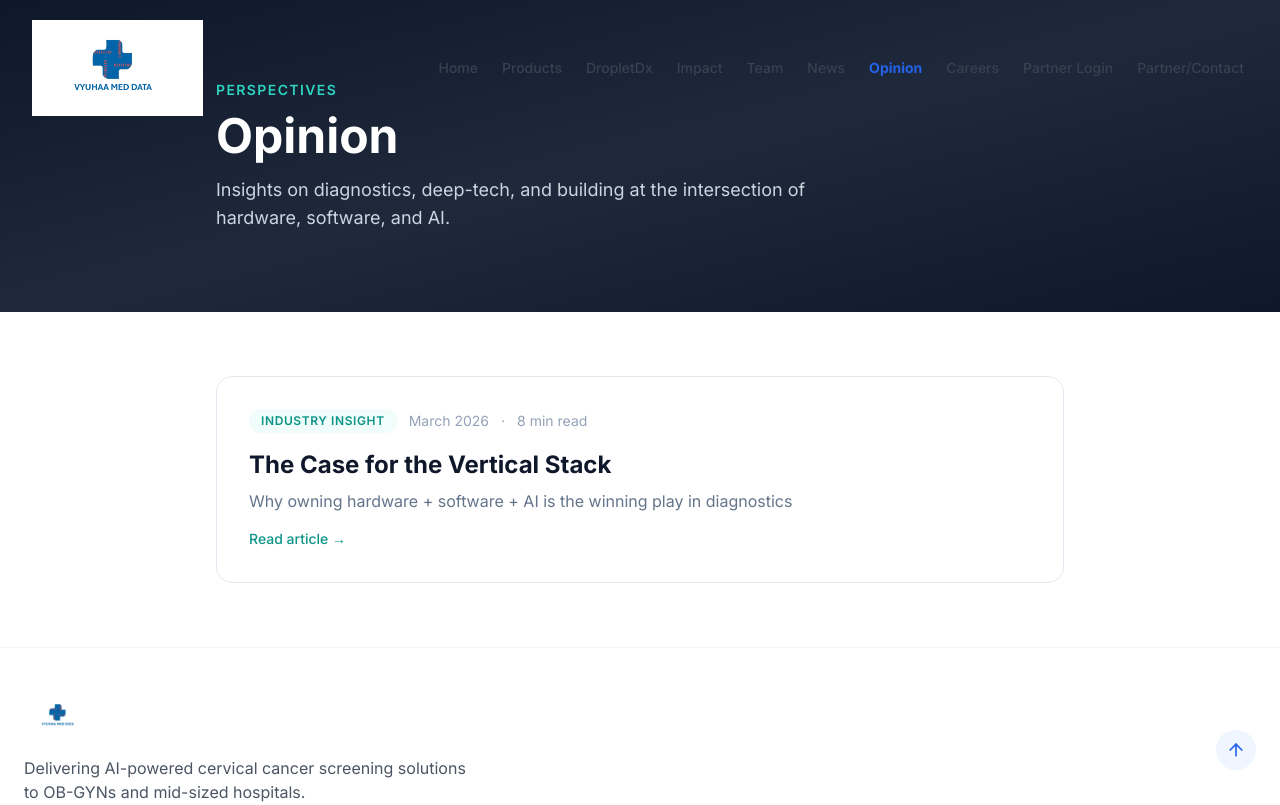
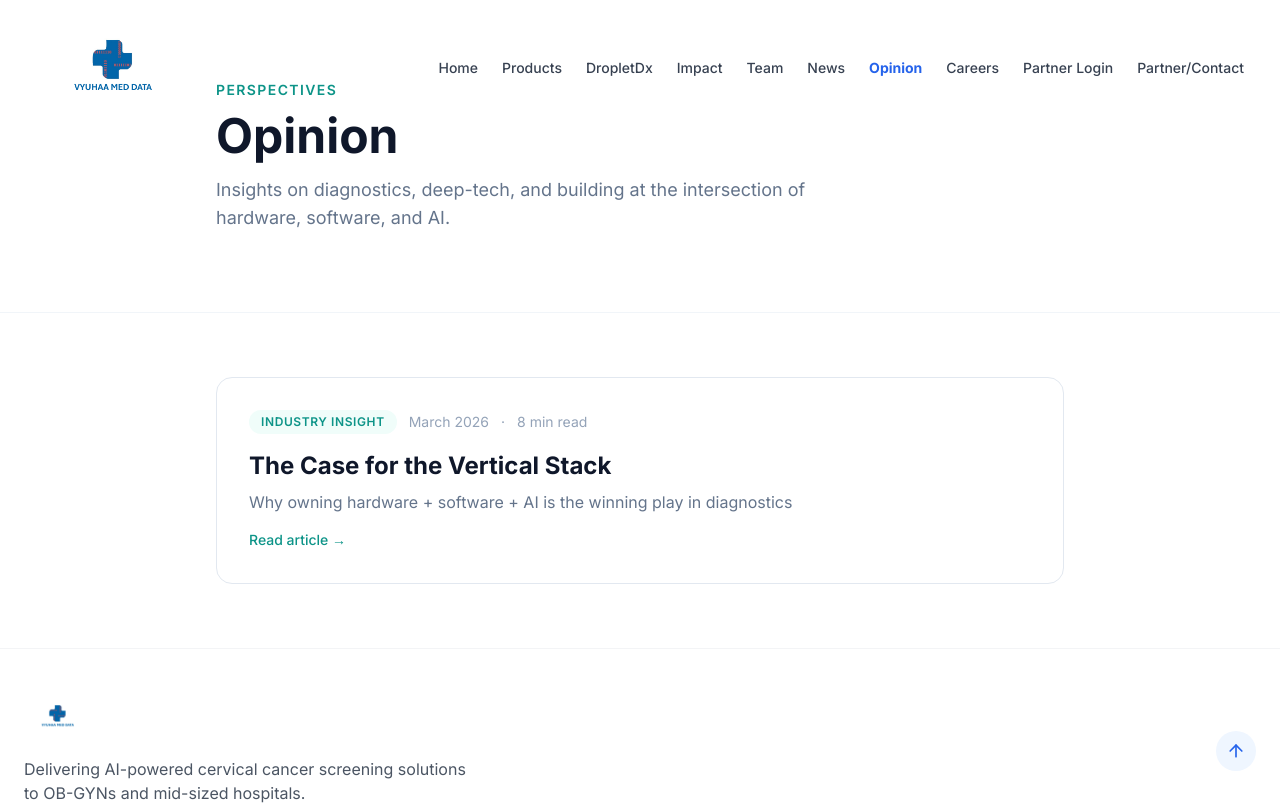
Before and after one commit to dhritimanmallick/vyuhaabridge, a React (Vite) app: page /opinion in a window 1280 px wide. Shown: the top 805 px of the page. Built offline with nearby package versions, Linux system fonts and the light colour scheme.

Commit message:
Changes
Co-authored-by: dhritimanmallick <64474973+dhritimanmallick@users.noreply.github.com>

```diff
--- a/src/pages/Opinion.tsx
+++ b/src/pages/Opinion.tsx
@@ -18,11 +18,11 @@ const Opinion = () => (
     <Navbar />
     <main className="flex-1 bg-white">
       {/* Header */}
-      <section className="bg-gradient-to-br from-slate-900 via-slate-800 to-slate-900 text-white py-20">
+      <section className="bg-white py-20 border-b border-slate-100">
         <div className="container mx-auto px-6 max-w-4xl">
-          <p className="text-teal-400 font-semibold tracking-widest uppercase text-sm mb-3">Perspectives</p>
-          <h1 className="text-4xl md:text-5xl font-bold mb-4">Opinion</h1>
-          <p className="text-slate-300 text-lg max-w-2xl">
+          <p className="text-teal-600 font-semibold tracking-widest uppercase text-sm mb-3">Perspectives</p>
+          <h1 className="text-4xl md:text-5xl font-bold text-slate-900 mb-4">Opinion</h1>
+          <p className="text-slate-500 text-lg max-w-2xl">
             Insights on diagnostics, deep-tech, and building at the intersection of hardware, software, and AI.
           </p>
         </div>
```
